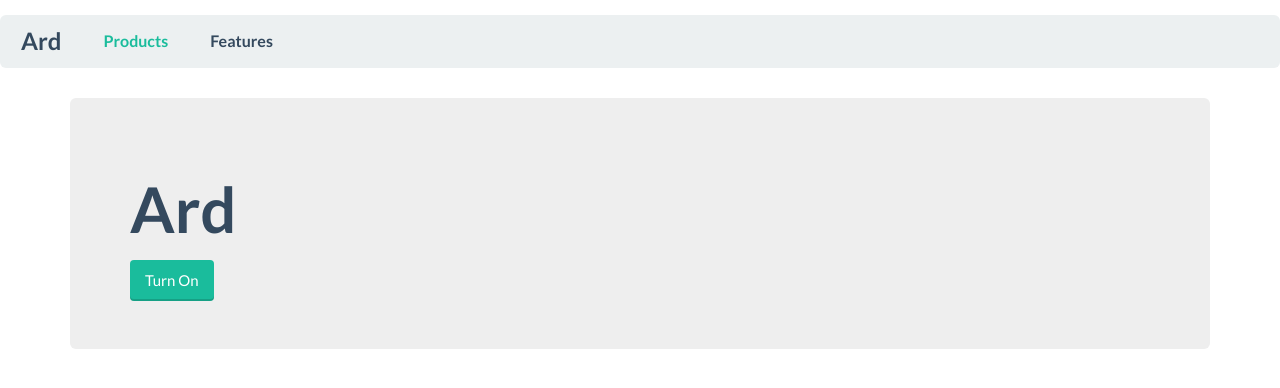
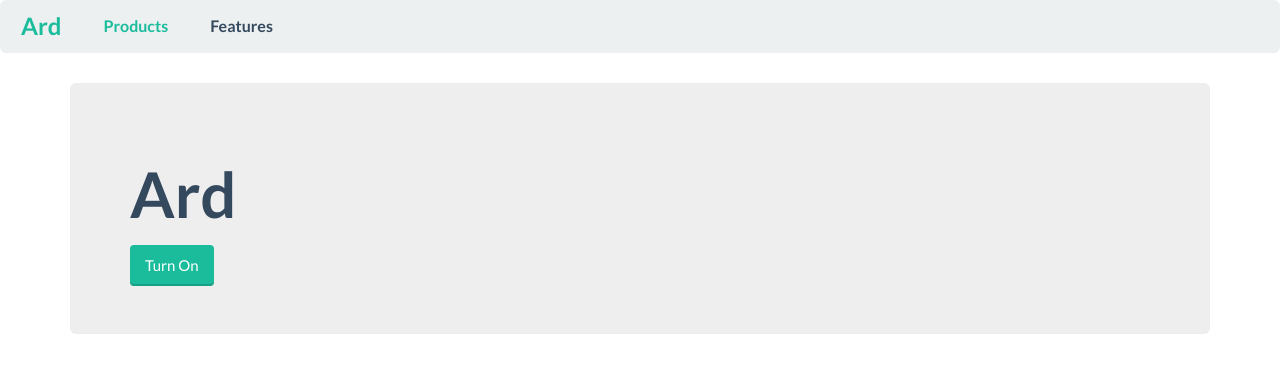
Before and after one commit to vck/ard, a plain HTML site: page index.html in a window 1280 px wide. Drawn offline with Linux system fonts and the light colour scheme.

Commit message:
Only for container

```diff
--- a/css/style.css
+++ b/css/style.css
@@ -1,3 +1,3 @@
-body {
+.container {
   margin-top: 15px;
 }
```
